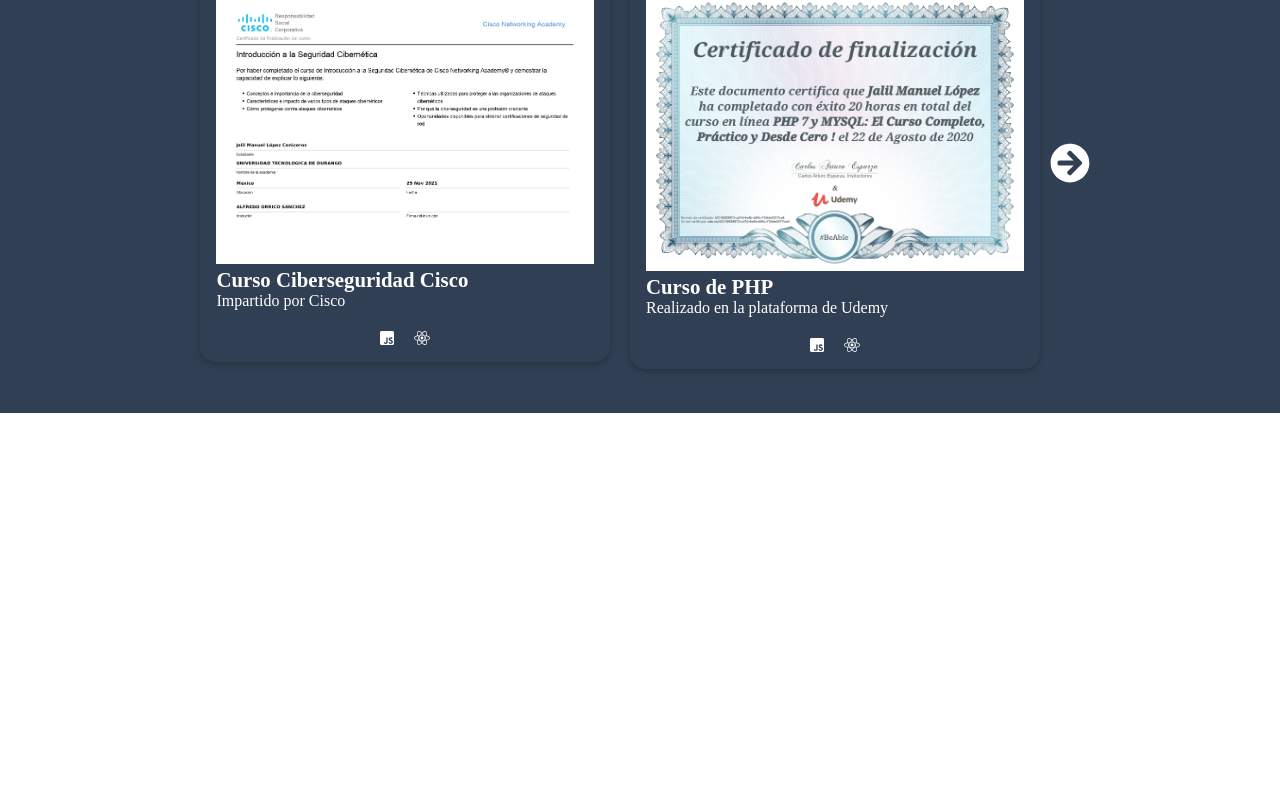
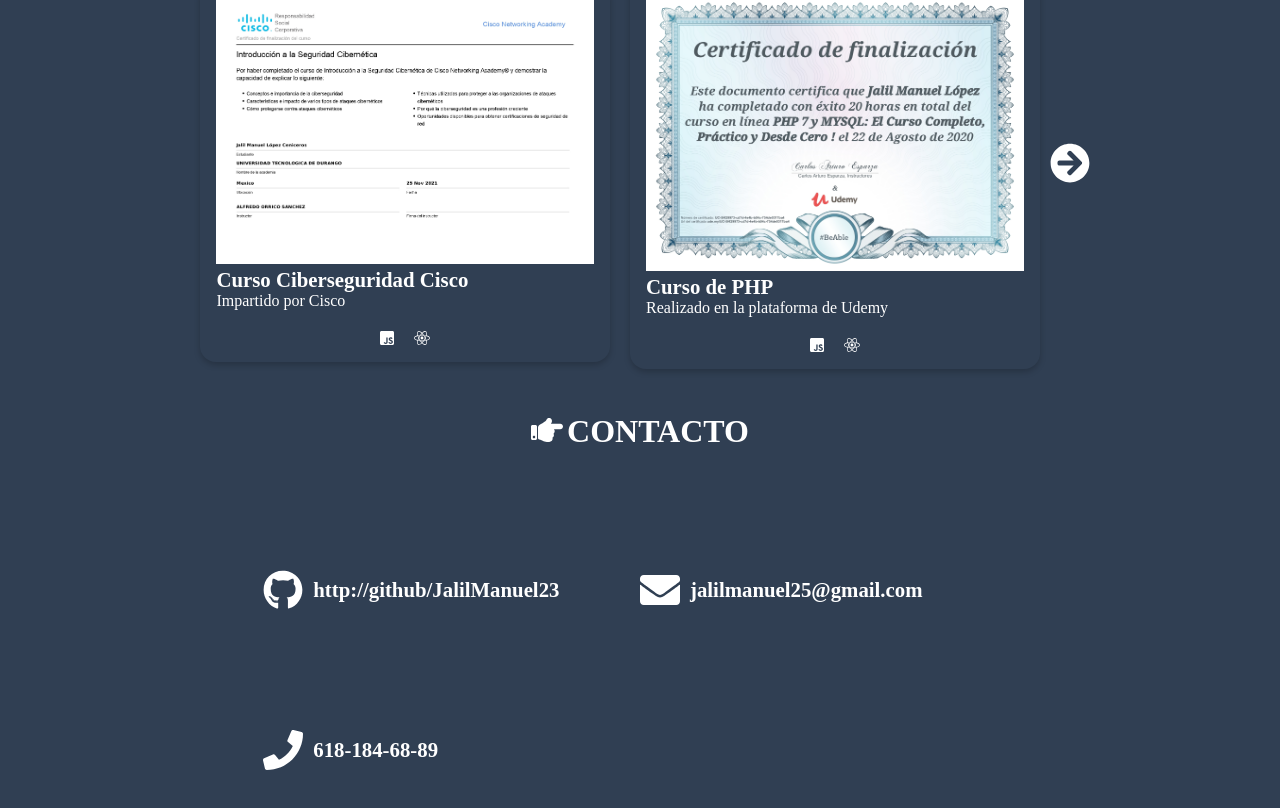
Before and after one commit to JalilManuel23/Portafolio, a React (Create React App) app: page / in a window 1280 px wide. Shown: the part 2787-3595 px from the top of the page. Before the commit the page ends 3200 px from the top, so only its background shows below. Built offline with nearby package versions, Linux system fonts and the light colour scheme.

Commit message:
se agrega sección de contacto

```diff
--- a/src/App.js
+++ b/src/App.js
@@ -1,5 +1,6 @@
 import './App.css';
 import { AboutMe } from './sections/AboutMe/AboutMe';
+import { Contact } from './sections/Contact/Contact';
 import { Header } from './sections/Header/Header';
 import { Projects } from './sections/Projects/Projects';
 import { Skills } from './sections/Skills/Skills';
@@ -11,6 +12,7 @@
       <AboutMe />
       <Projects />
       <Skills />
+      <Contact />
     </div>
   );
 }
--- /dev/null
+++ b/src/sections/Contact/Contact.jsx
@@ -0,0 +1,22 @@
+import React from 'react'
+import './contact.css'
+import { Title } from '../../components/Title/Title'
+import contactInfo from './contactInfoData'
+import { ContactInfo } from './ContactInfo/ContactInfo'
+
+export const Contact = () => {
+    return (
+        <div className='bg-1'>
+            <div className="container contact">
+                <Title text="Contacto" />
+                <div className="list-contactInfo">
+                    {
+                        contactInfo.map(( { id, icon, info } ) => {
+                            return <ContactInfo icon={ icon } info={ info } key={ id } />
+                        })
+                    }
+                </div>
+            </div>
+        </div>
+    )
+}
--- /dev/null
+++ b/src/sections/Contact/ContactInfo/ContactInfo.jsx
@@ -0,0 +1,12 @@
+import React from 'react'
+import './contact-info.css'
+import { FontAwesomeIcon } from '@fortawesome/react-fontawesome'
+
+export const ContactInfo = ({ icon, info }) => {
+    return (
+        <div className='contact-info'>
+            <FontAwesomeIcon icon={ icon } className='icon-contact'/>
+            <p>{ info }</p>
+        </div>
+    )
+}
--- /dev/null
+++ b/src/sections/Contact/ContactInfo/contact-info.css
@@ -0,0 +1,15 @@
+.contact-info {
+    display: flex;
+    align-items: center;
+    width: 50%;
+    margin-top: 15vh;
+    font-size: 5vmin;
+}
+
+.contact-info p {
+    font-weight: bold;
+}
+
+.icon-contact {
+    margin-right: 10px;
+}
--- /dev/null
+++ b/src/sections/Contact/contact.css
@@ -0,0 +1,12 @@
+.contact {
+    /* min-height: 100vh; */
+    padding-bottom: 20vh;
+    display: flex;
+    flex-direction: column;
+    align-items: center;
+}
+
+.list-contactInfo {
+    display: flex;
+    flex-wrap: wrap;
+}
--- /dev/null
+++ b/src/sections/Contact/contactInfoData.js
@@ -0,0 +1,22 @@
+import { faGithub } from '@fortawesome/free-brands-svg-icons'
+import { faEnvelope, faPhone } from '@fortawesome/free-solid-svg-icons';
+
+const contactInfo = [
+    {
+        "id": 1,
+        "icon": faGithub,
+        "info": "http://github/JalilManuel23"
+    },
+    {
+        "id": 1,
+        "icon": faEnvelope,
+        "info": "jalilmanuel25@gmail.com"
+    },
+    {
+        "id": 1,
+        "icon": faPhone,
+        "info": "618-184-68-89"
+    },
+]
+
+export default contactInfo;
```
